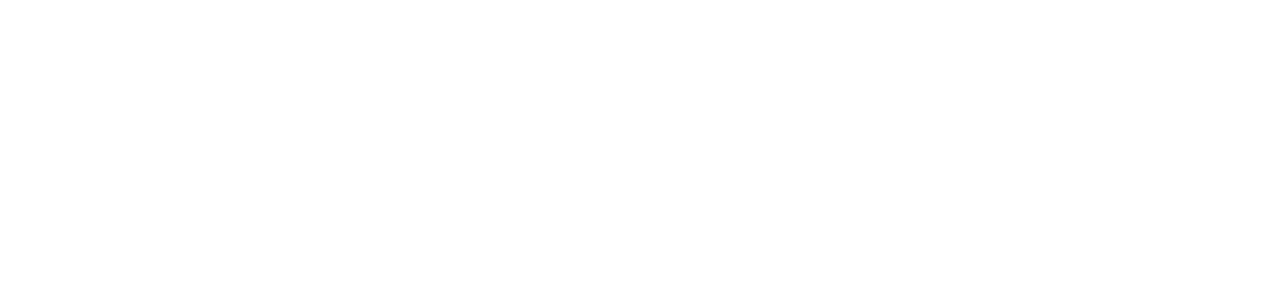
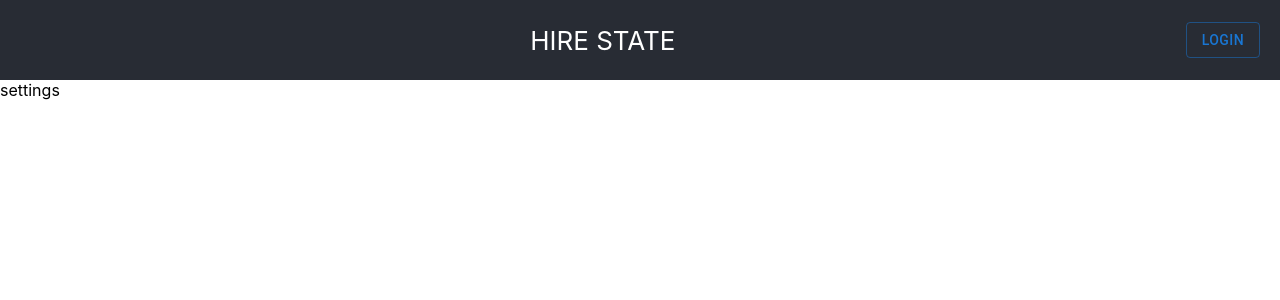
Before and after one commit to Green88/hire-state, a React (Create React App) app in the folder client/: page /settings in a window 1280 px wide. Before the commit this address had no page. Shown: the top 300 px of the page. Built offline with nearby package versions, Linux system fonts and the light colour scheme.

Commit message:
login modal and settings button

```diff
--- a/client/src/App.js
+++ b/client/src/App.js
@@ -7,6 +7,7 @@
 import MainPage from './pages/MainPage';
 import AddCompanyPage from './pages/AddCompanyPage';
 import EditCompanyPage from './pages/EditCompanyPage';
+import SettingsPage from './pages/SettingsPage';
 import POCPage from './pages/POCPage';
 
 
@@ -18,6 +19,7 @@
 				<Route index element={<MainPage />}/>
 				<Route path="company/new" element={<AddCompanyPage />} />
 				<Route path="company/:id" element={<EditCompanyPage />} />
+				<Route path="settings" element={<SettingsPage />} />
 				<Route path="poc" element={<POCPage />} />
 			</Route>
 		</Routes>
--- a/client/src/components/Header.js
+++ b/client/src/components/Header.js
@@ -1,18 +1,25 @@
-import React from 'react';
-import { useNavigate } from 'react-router-dom';
-import Button from '@mui/material/Button';
+import React, { useState } from 'react';
+import { Link } from 'react-router-dom';
+import SettingsSuggestIcon from '@mui/icons-material/SettingsSuggest';
+import LoginModal from './LoginModal';
 import './Header.scss';
 
+
 const Header = () => {
-    const navigate = useNavigate();
-    const handleClick = () => {
-		navigate('/poc');
-  	};
+	const currentUser = localStorage.getItem('user');
+	const [user, setUser] = useState(currentUser || '');
+	const handleCurrentUserChange = (username) => {
+		setUser(username);
+	};
     return (
         <header className="app-header">
-            <Button onClick={handleClick}>Prefs</Button>
+            {user ? (
+              <Link to="settings">
+                <SettingsSuggestIcon sx={{cursor: 'pointer'}} />
+              </Link>
+            ) : <span />}
             <span>HIRE STATE</span>
-            <span />
+            <LoginModal currentUser={user} onCurrentUserChange={handleCurrentUserChange} />
         </header>
       );
 };
--- a/client/src/components/Header.scss
+++ b/client/src/components/Header.scss
@@ -8,4 +8,8 @@
     font-size: calc(10px + 2vmin);
     padding: 0 20px;
     color: white;
+
+    a {
+        color: white;
+    }
 }
--- /dev/null
+++ b/client/src/components/LoginModal.js
@@ -0,0 +1,68 @@
+import React, { useState } from 'react';
+import Button from '@mui/material/Button';
+import TextField from '@mui/material/TextField';
+import Dialog from '@mui/material/Dialog';
+import DialogActions from '@mui/material/DialogActions';
+import DialogContent from '@mui/material/DialogContent';
+import DialogTitle from '@mui/material/DialogTitle';
+import Avatar from '@mui/material/Avatar';
+import Chip from '@mui/material/Chip';
+import './Header.scss';
+
+const LoginModal = ({currentUser, onCurrentUserChange}) => {
+    const [open, setOpen] = useState(false);
+    const [username, setUsername] = useState(currentUser || '');
+
+    const handleClickOpen = () => {
+      setOpen(true);
+    };
+
+    const handleClose = () => {
+      setOpen(false);
+    };
+
+    const handleLogin = () => {
+        console.log(username);
+        localStorage.setItem('user', username);
+        onCurrentUserChange(username);
+        setOpen(false);
+    };
+
+    return (
+      <div>
+        {currentUser ? (
+            <Chip
+                avatar={<Avatar>{currentUser[0]}</Avatar>}
+                label={currentUser}
+                onClick={handleClickOpen}
+                sx={{backgroundColor: 'white'}}
+            />
+        ) : (
+            <Button variant="outlined" onClick={handleClickOpen}>
+                Login
+            </Button>
+        )}
+        <Dialog open={open} onClose={handleClose}>
+          <DialogTitle>Enter your user name</DialogTitle>
+          <DialogContent>
+            <TextField
+                value={username}
+                autoFocus
+                margin="dense"
+                id="user_name"
+                label="User name"
+                fullWidth
+                variant="standard"
+                onChange={(evt) => setUsername(evt.target.value)}
+            />
+          </DialogContent>
+          <DialogActions>
+            <Button onClick={handleClose}>Cancel</Button>
+            <Button onClick={handleLogin}>Login</Button>
+          </DialogActions>
+        </Dialog>
+      </div>
+    );
+  }
+
+export default LoginModal;
--- /dev/null
+++ b/client/src/hooks/useLocalStorege.js
@@ -0,0 +1,5 @@
+const useLocalStorage = () => {
+    return [];
+};
+
+export default useLocalStorage;
--- /dev/null
+++ b/client/src/pages/SettingsPage.js
@@ -0,0 +1,7 @@
+import React from 'react';
+
+const SettingsPage = () => {
+    return <div>settings</div>;
+};
+
+export default SettingsPage;
```
